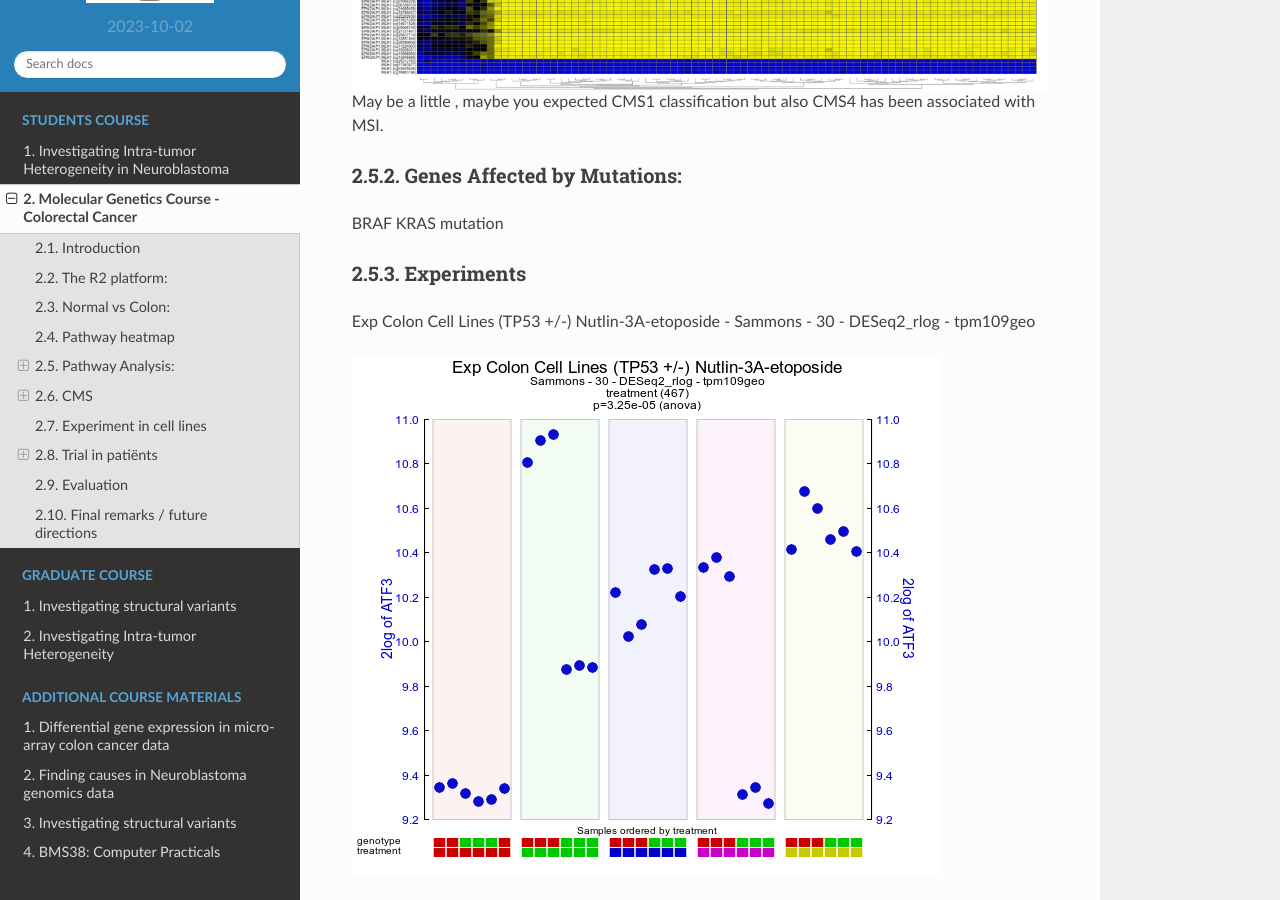
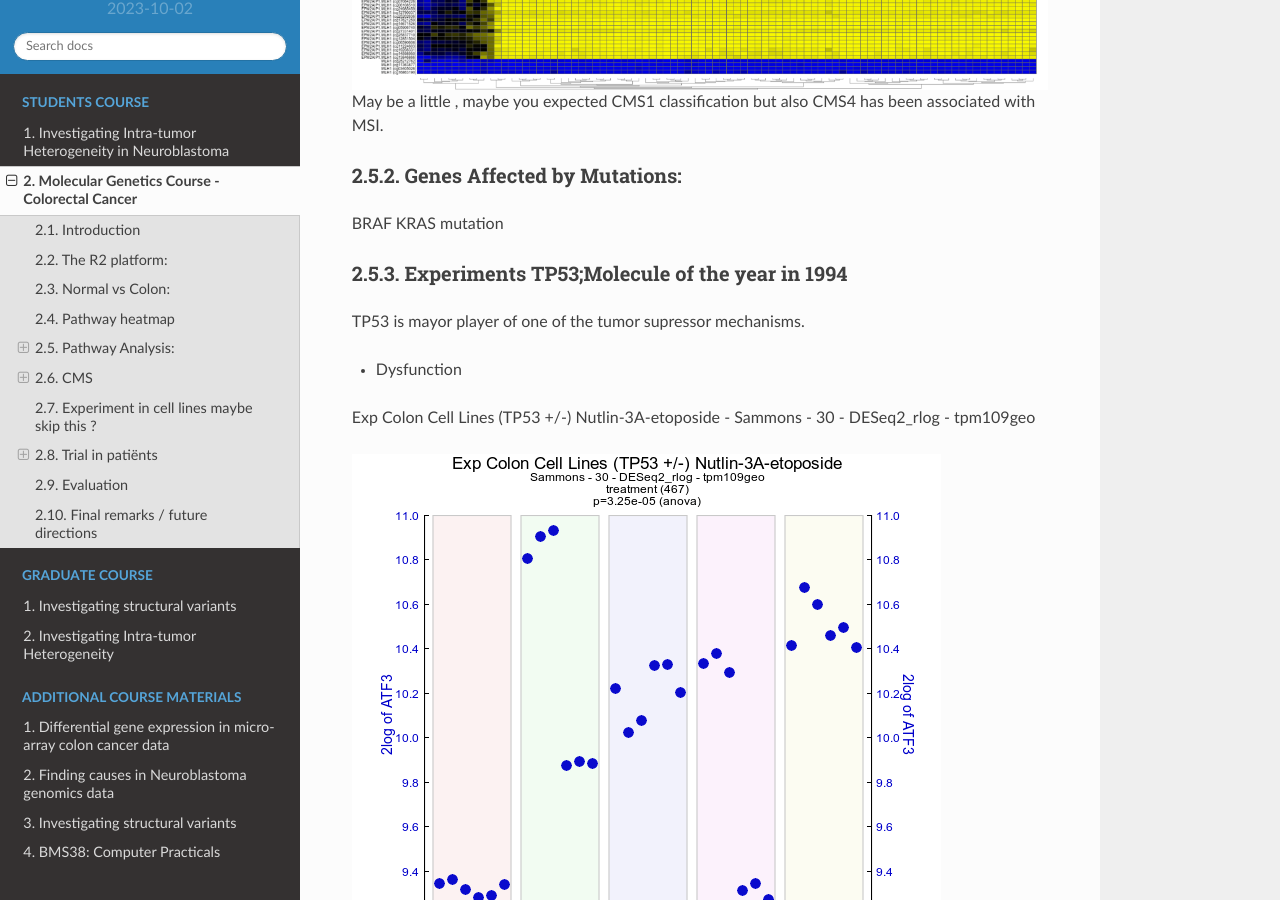
Before and after one commit to antronerds/r2-training-courses, a Sphinx documentation site: the page built from docs/Molecular_Genetics_CRC.md, in a window 1280 px wide and 900 px high, scrolled down 10879 px. Built offline with Sphinx 7.4.7 and the Read the Docs theme 2.0.0, drawn with Linux system fonts in a browser that asks for light colours; some of the changed text lies outside the part shown.

Commit message:
exp idea added

```diff
--- a/docs/Molecular_Genetics_CRC.md
+++ b/docs/Molecular_Genetics_CRC.md
@@ -242,7 +242,11 @@ KRAS mutation
 
 
 
-### Experiments
+### Experiments TP53;Molecule of the year in 1994
+
+TP53 is mayor player of one of the tumor supressor mechanisms.
+
+- Dysfunction
 
 
 Exp Colon Cell Lines (TP53 +/-) Nutlin-3A-etoposide - Sammons - 30 - DESeq2_rlog - tpm109geo
@@ -360,7 +364,7 @@ set analysis, todo remove")
 
 ------
 
-## Experiment in cell lines
+## Experiment in cell lines maybe skip this ?
 
 ToDo: Now that we have discovered interesting mechanisms that influence the development of CRC, the question rises:
 can we influence the mechanisms by targeting a gene or a pathway?
```
